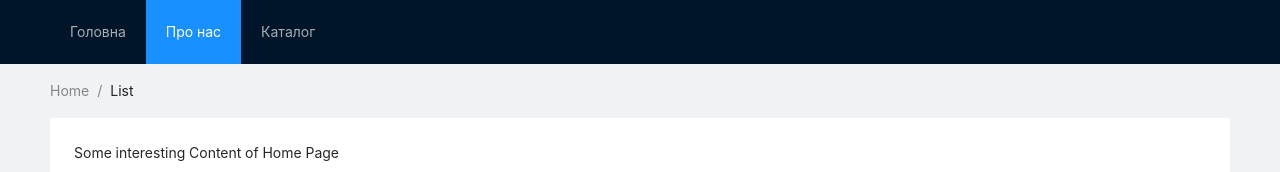
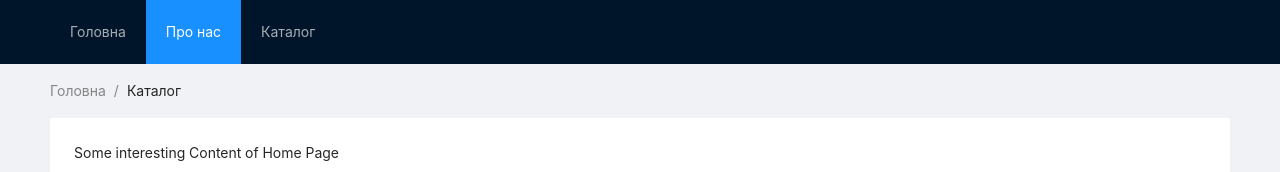
Before and after one commit to laurence543/BookShop-Remake, a React (Create React App) app in the folder frontend/: page / in a window 1280 px wide. Shown: the top 172 px of the page. Built offline with nearby package versions, Linux system fonts and the light colour scheme.

Commit message:
Added Links to Breadcrumbs Item

```diff
--- a/frontend/src/containers/Layout.js
+++ b/frontend/src/containers/Layout.js
@@ -1,5 +1,6 @@
 import React from 'react';
 import { Layout, Menu, Breadcrumb } from 'antd';
+import { Link } from 'react-router-dom';
 
 const { Header, Content, Footer } = Layout;
 
@@ -25,8 +26,8 @@ class CustomLayout extends React.Component {
                 </Header>
                 <Content style={{ padding: '0 50px' }}>
                 <Breadcrumb style={{ margin: '16px 0' }}>
-                    <Breadcrumb.Item>Home</Breadcrumb.Item>
-                    <Breadcrumb.Item>List</Breadcrumb.Item>
+                    <Breadcrumb.Item><Link to="/">Головна</Link></Breadcrumb.Item>
+                    <Breadcrumb.Item><Link to="/books">Каталог</Link></Breadcrumb.Item>
                 </Breadcrumb>
                     <div style={{ background: '#fff', padding: 24, minHeight: 280 }}>
                         {this.props.children}
```
